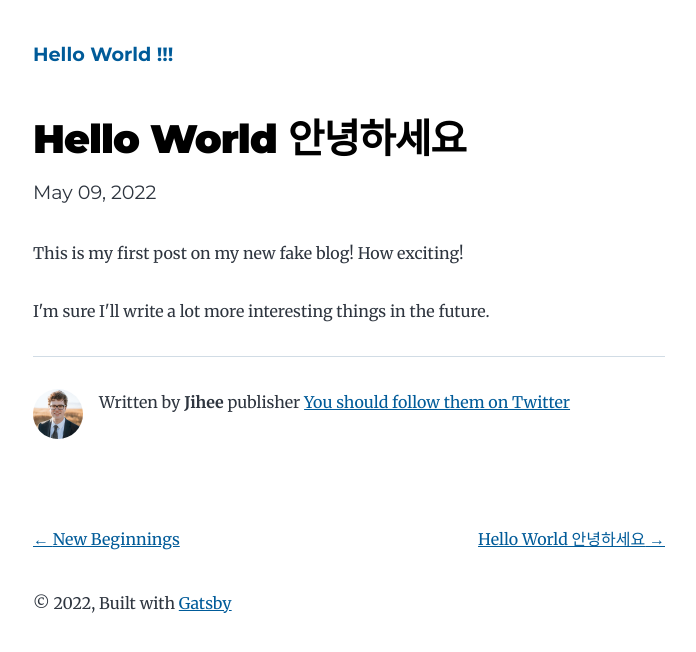
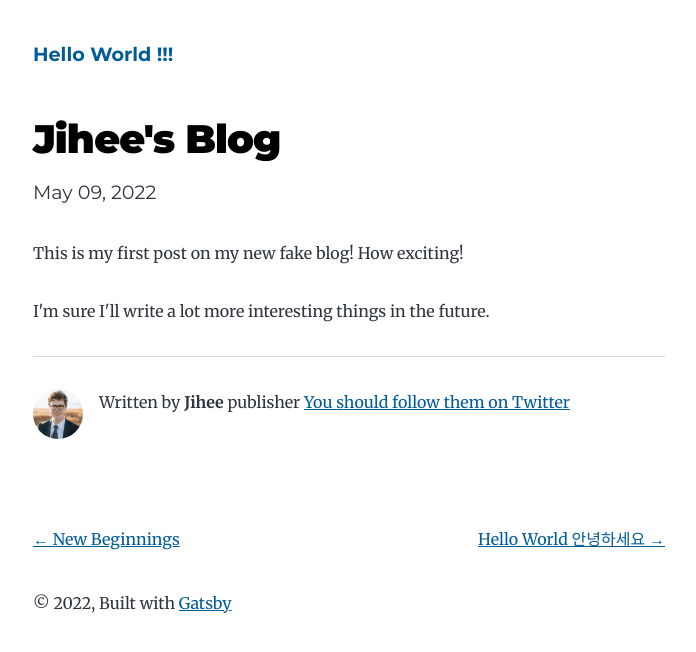
Before and after one commit to ivy-love/gatsby-starter-blog, a Gatsby site: page /test-blog/ in a window 1280 px wide. Shown: the whole page, without its empty margins (291-987 px from the left). Built offline with nearby package versions, Linux system fonts and the light colour scheme; Gatsby itself is replaced by a stand-in of ours.

Commit message:
Update index.md

```diff
--- a/content/blog/test-blog/index.md
+++ b/content/blog/test-blog/index.md
@@ -1,5 +1,5 @@
 ---
-title: Hello World 안녕하세요
+title: Jihee's Blog
 date: "2022-05-09 17:41:03.284Z"
 description: "Hello World"
 ---
```
